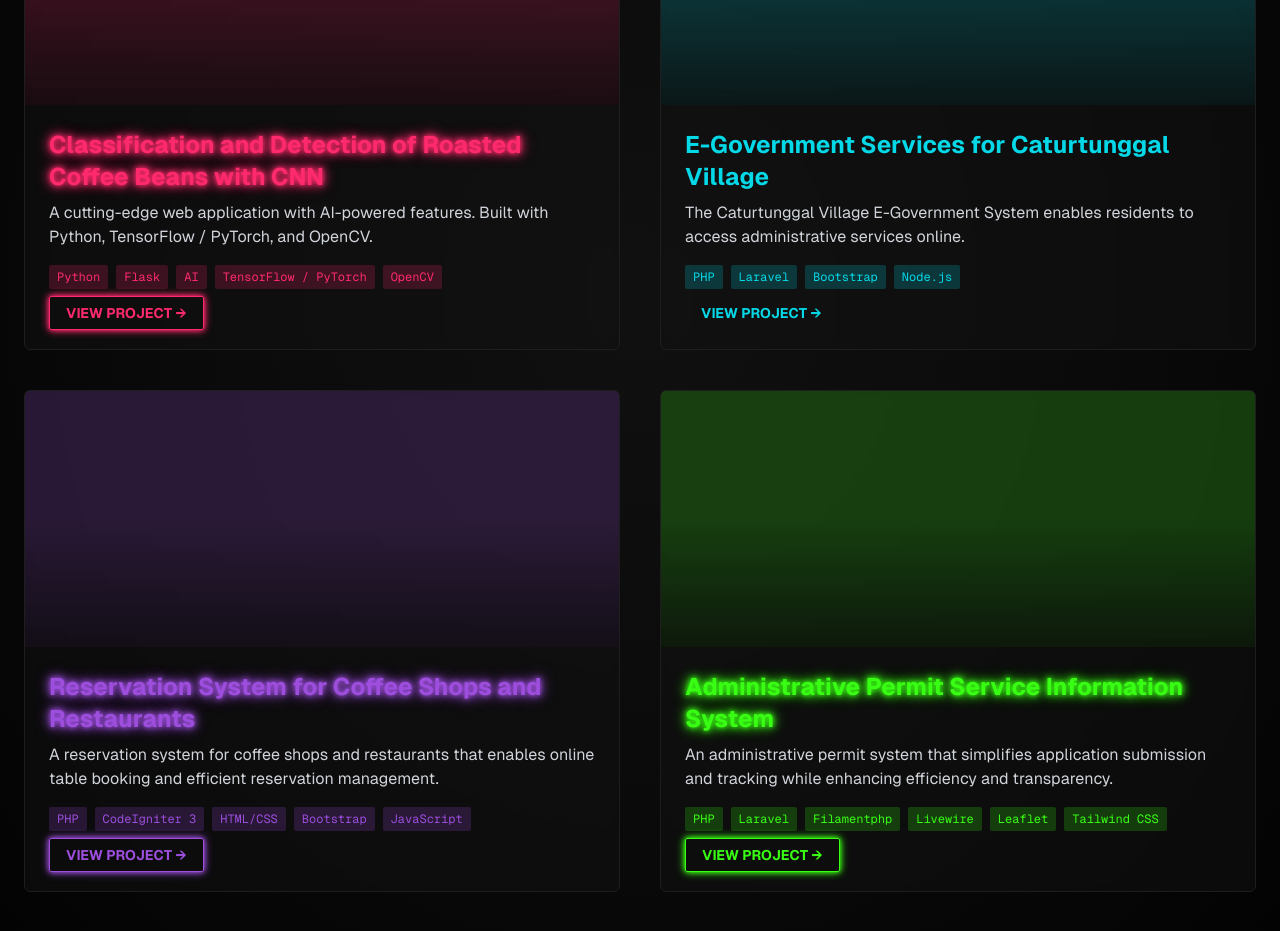
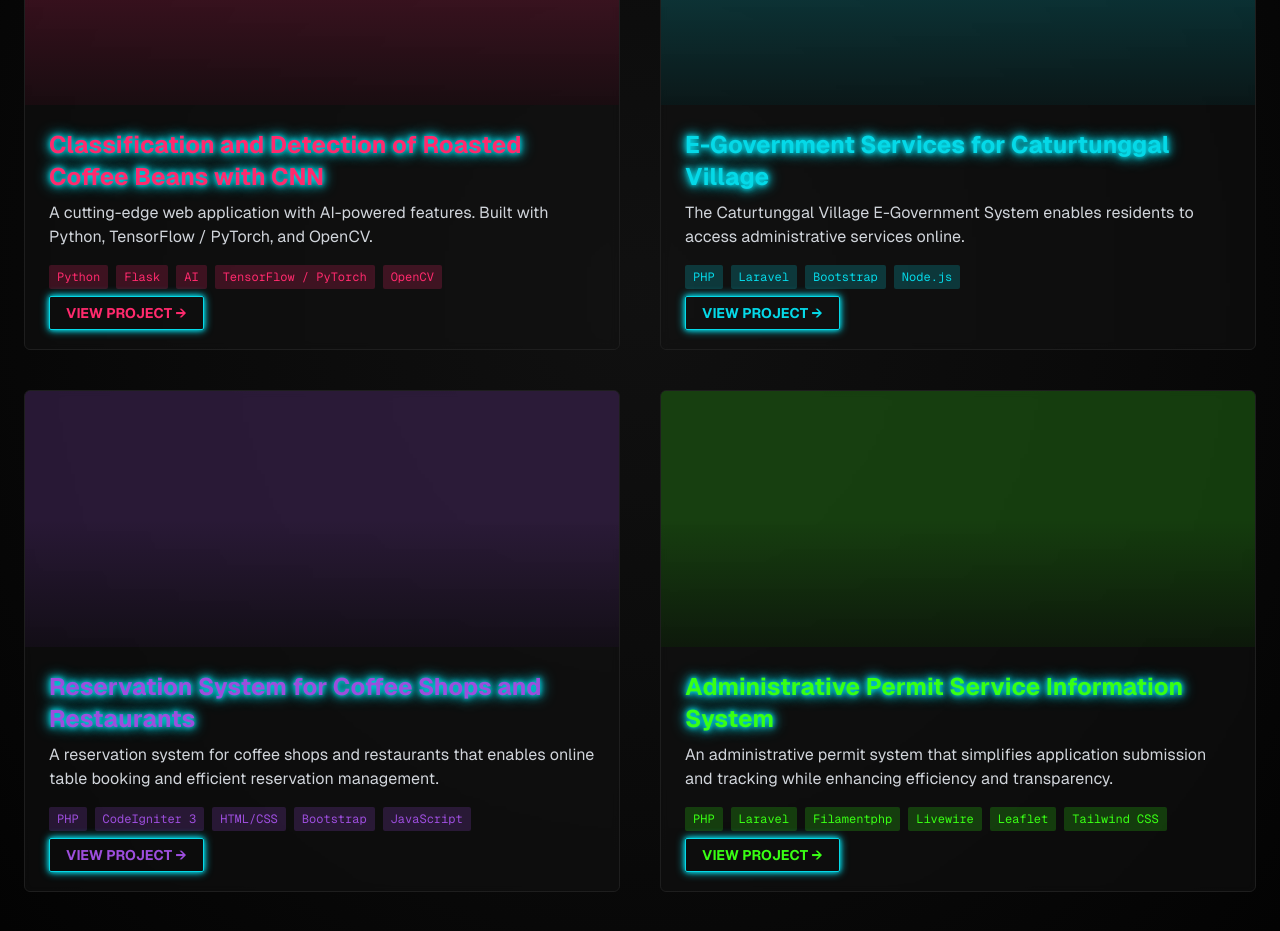
Before and after one commit to leonzss/CyberFolio, a Next.js app: page / in a window 1280 px wide. Shown: the part 3560-4491 px from the top of the page. Built offline with nearby package versions, Linux system fonts and the light colour scheme.

Commit message:
Update Projects.tsx

```diff
--- a/app/components/Projects.tsx
+++ b/app/components/Projects.tsx
@@ -62,29 +62,29 @@ const colorClasses = {
     text: "text-cyber-pink",
     bg: "bg-cyber-pink",
     border: "border-cyber-pink",
-    neon: "neon-text-pink",
-    neonBorder: "neon-border-pink",
+    neon: "neon-text",         // ganti universal
+    neonBorder: "neon-border", // ganti universal
   },
   blue: {
     text: "text-cyber-blue",
     bg: "bg-cyber-blue",
     border: "border-cyber-blue",
-    neon: "neon-text-blue",
-    neonBorder: "neon-border-blue",
+    neon: "neon-text",
+    neonBorder: "neon-border",
   },
   purple: {
     text: "text-cyber-purple",
     bg: "bg-cyber-purple",
     border: "border-cyber-purple",
-    neon: "neon-text-purple",
-    neonBorder: "neon-border-purple",
+    neon: "neon-text",
+    neonBorder: "neon-border",
   },
   green: {
     text: "text-cyber-green",
     bg: "bg-cyber-green",
     border: "border-cyber-green",
-    neon: "neon-text-green",
-    neonBorder: "neon-border-green",
+    neon: "neon-text",
+    neonBorder: "neon-border",
   },
 };
 
```
